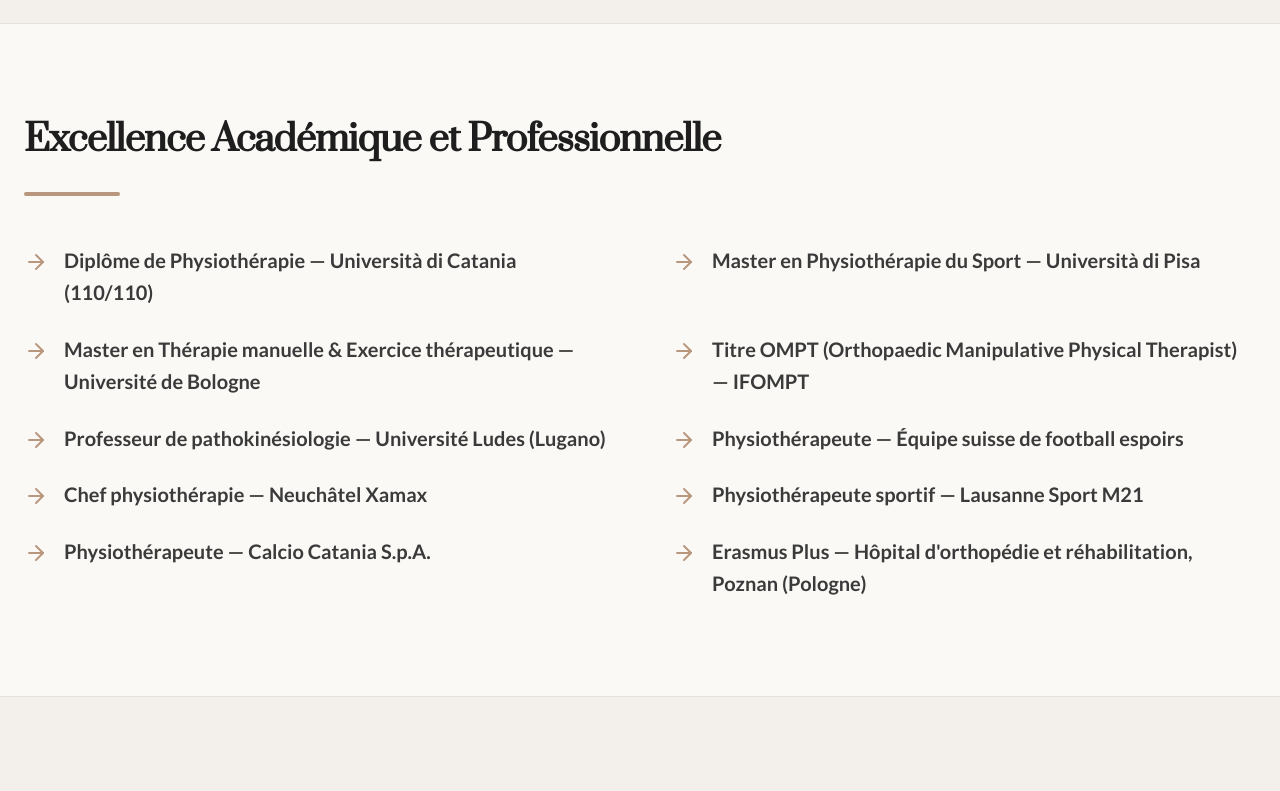
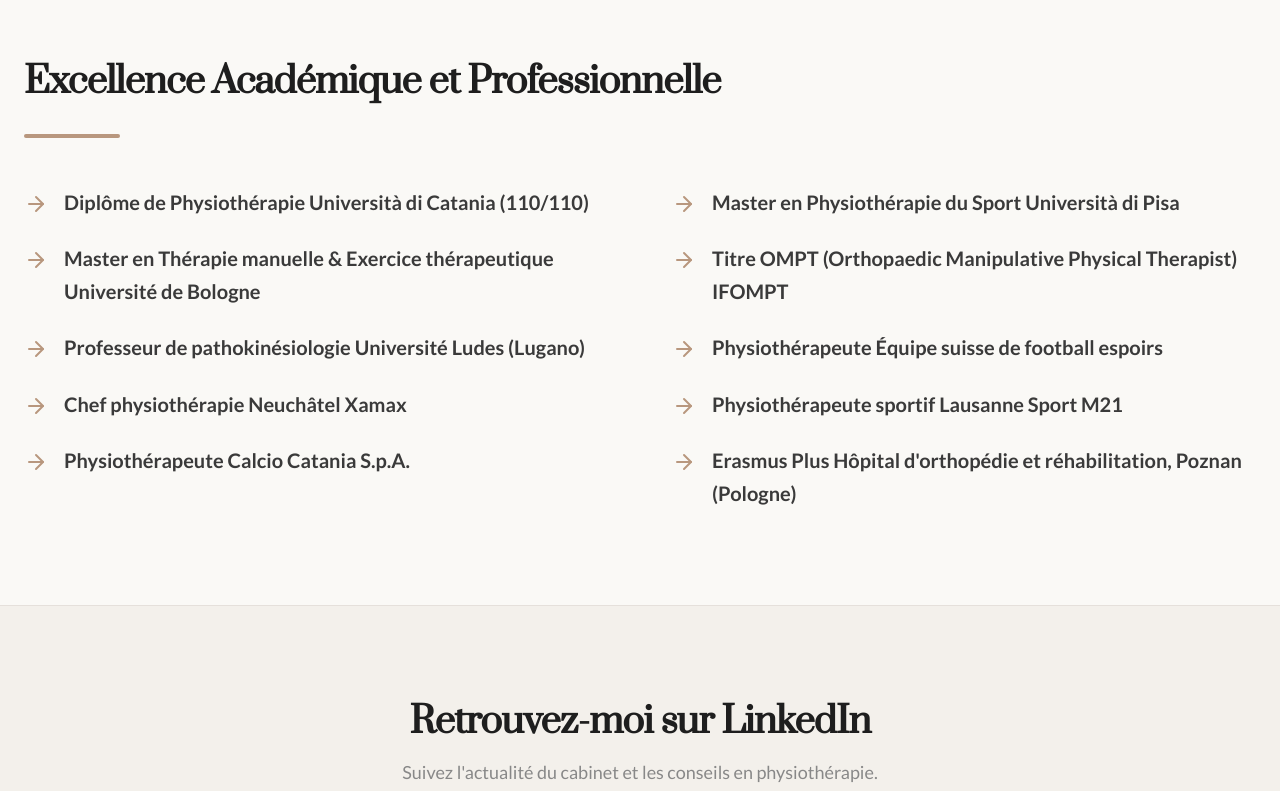
Before and after one commit to ShinUrech/physio-epalinges, a Next.js app: page /theme-4 in a window 1280 px wide. Shown: the part 5823-6614 px from the top of the page. Built offline with nearby package versions, Linux system fonts and the light colour scheme.

Commit message:
Remove separators, rename Dos→Colonne vertébrale, j'allie→je combine, remove physio_5.jpg

```diff
--- a/app/theme-4/page.tsx
+++ b/app/theme-4/page.tsx
@@ -228,7 +228,6 @@
             { type: 'video', src: '/gallery/physio_2.mp4',  alt: 'Exercice de rééducation' },
             { type: 'image', src: '/gallery/physio_4.jpg',  alt: 'Traitement – genou' },
             { type: 'video', src: '/gallery/physio_3.mp4',  alt: 'Entraînement fonctionnel' },
-            { type: 'image', src: '/gallery/physio_5.jpg',  alt: 'Traitement – épaule' },
             { type: 'video', src: '/gallery/physio_8.mp4',  alt: 'Physiothérapie sportive' },
             { type: 'image', src: '/gallery/physio_6.jpg',  alt: 'Rééducation sportive' },
             { type: 'video', src: '/gallery/physio_9.mp4',  alt: 'Récupération musculaire' },
@@ -272,34 +271,34 @@
           <div className="w-24 h-1 mb-12 rounded-full" style={{ backgroundColor: '#B8977E' }}></div>
           <div className="grid md:grid-cols-2 gap-x-16 gap-y-6 font-semibold leading-relaxed text-xl" style={{ color: '#3A3A3A' }}>
             <p className="flex items-start"><ArrowRight className="w-6 h-6 mr-4 shrink-0 mt-1.5" style={{ color: '#B8977E' }} />
-              <span>Diplôme de Physiothérapie — Università di Catania (110/110)</span>
+              <span>Diplôme de Physiothérapie Università di Catania (110/110)</span>
             </p>
             <p className="flex items-start"><ArrowRight className="w-6 h-6 mr-4 shrink-0 mt-1.5" style={{ color: '#B8977E' }} />
-              <span>Master en Physiothérapie du Sport — Università di Pisa</span>
+              <span>Master en Physiothérapie du Sport Università di Pisa</span>
             </p>
             <p className="flex items-start"><ArrowRight className="w-6 h-6 mr-4 shrink-0 mt-1.5" style={{ color: '#B8977E' }} />
-              <span>Master en Thérapie manuelle &amp; Exercice thérapeutique — Université de Bologne</span>
+              <span>Master en Thérapie manuelle &amp; Exercice thérapeutique Université de Bologne</span>
             </p>
             <p className="flex items-start"><ArrowRight className="w-6 h-6 mr-4 shrink-0 mt-1.5" style={{ color: '#B8977E' }} />
-              <span>Titre OMPT (Orthopaedic Manipulative Physical Therapist) — IFOMPT</span>
+              <span>Titre OMPT (Orthopaedic Manipulative Physical Therapist) IFOMPT</span>
             </p>
             <p className="flex items-start"><ArrowRight className="w-6 h-6 mr-4 shrink-0 mt-1.5" style={{ color: '#B8977E' }} />
-              <span>Professeur de pathokinésiologie — Université Ludes (Lugano)</span>
+              <span>Professeur de pathokinésiologie Université Ludes (Lugano)</span>
             </p>
             <p className="flex items-start"><ArrowRight className="w-6 h-6 mr-4 shrink-0 mt-1.5" style={{ color: '#B8977E' }} />
-              <span>Physiothérapeute — Équipe suisse de football espoirs</span>
+              <span>Physiothérapeute Équipe suisse de football espoirs</span>
             </p>
             <p className="flex items-start"><ArrowRight className="w-6 h-6 mr-4 shrink-0 mt-1.5" style={{ color: '#B8977E' }} />
-              <span>Chef physiothérapie — Neuchâtel Xamax</span>
+              <span>Chef physiothérapie Neuchâtel Xamax</span>
             </p>
             <p className="flex items-start"><ArrowRight className="w-6 h-6 mr-4 shrink-0 mt-1.5" style={{ color: '#B8977E' }} />
-              <span>Physiothérapeute sportif — Lausanne Sport M21</span>
+              <span>Physiothérapeute sportif Lausanne Sport M21</span>
             </p>
             <p className="flex items-start"><ArrowRight className="w-6 h-6 mr-4 shrink-0 mt-1.5" style={{ color: '#B8977E' }} />
-              <span>Physiothérapeute — Calcio Catania S.p.A.</span>
+              <span>Physiothérapeute Calcio Catania S.p.A.</span>
             </p>
             <p className="flex items-start"><ArrowRight className="w-6 h-6 mr-4 shrink-0 mt-1.5" style={{ color: '#B8977E' }} />
-              <span>Erasmus Plus — Hôpital d&apos;orthopédie et réhabilitation, Poznan (Pologne)</span>
+              <span>Erasmus Plus Hôpital d&apos;orthopédie et réhabilitation, Poznan (Pologne)</span>
             </p>
           </div>
         </div>
--- a/components/GiuseppeCostaAereSite.tsx
+++ b/components/GiuseppeCostaAereSite.tsx
@@ -119,7 +119,7 @@
             <h2 className="text-3xl md:text-5xl font-extrabold mb-8 tracking-tight font-serif" style={{ color: '#2C2C2C' }}>Expertise au plus haut niveau</h2>
             <div className="w-24 h-2 mb-10 rounded-full" style={{ backgroundColor: '#B8977E' }}></div>
             <p className="text-xl leading-relaxed mb-8 font-medium" style={{ color: '#555' }}>
-              Physiothérapeute OMPT et SPT avec plus de 11 ans d&apos;expérience, j&apos;allie thérapie manuelle orthopédique, rééducation sportive et exercice thérapeutique. Formé à l&apos;Université de Bologne et de Pise, j&apos;ai exercé auprès d&apos;athlètes professionnels au Calcio Catania, au Lausanne Sport M21, au Neuchâtel Xamax et avec l&apos;équipe suisse de football espoirs. Ma pratique intègre les techniques Maitland, Mulligan et McKenzie, le dry needling, la manipulation myofasciale Stecco, ainsi que les ondes de choc — pour un retour au sport optimal et une prise en charge complète des pathologies musculosquelettiques.
+              Physiothérapeute OMPT et SPT avec plus de 11 ans d&apos;expérience, je combine thérapie manuelle orthopédique, rééducation sportive et exercice thérapeutique. Formé à l&apos;Université de Bologne et de Pise, j&apos;ai exercé auprès d&apos;athlètes professionnels au Calcio Catania, au Lausanne Sport M21, au Neuchâtel Xamax et avec l&apos;équipe suisse de football espoirs. Ma pratique intègre les techniques Maitland, Mulligan et McKenzie, le dry needling, la manipulation myofasciale Stecco, ainsi que les ondes de choc — pour un retour au sport optimal et une prise en charge complète des pathologies musculosquelettiques.
             </p>
             <div className="grid grid-cols-1 sm:grid-cols-2 gap-x-10 gap-y-5 font-semibold text-lg" style={{ color: '#2C2C2C' }}>
               <p className="flex items-center"><ArrowRight className="w-5 h-5 mr-3.5" style={{ color: '#B8977E' }} />Thérapie manuelle OMPT</p>
@@ -201,7 +201,7 @@
         <div className="grid grid-cols-1 sm:grid-cols-2 md:grid-cols-4 gap-12 text-center">
           {[
             {
-              title: "Dos",
+              title: "Colonne vertébrale",
               desc: "Prise en charge des lombalgies, hernies discales, scolioses, douleurs dorsales chroniques et cervicalgies.",
               muscles: ['trapezius', 'upper-back', 'lower-back'],
               crop: { marginTop: -15 },
@@ -347,34 +347,34 @@
           <div className="w-24 h-2 mb-12 rounded-full" style={{ backgroundColor: '#B8977E' }}></div>
           <div className="grid md:grid-cols-2 gap-x-16 gap-y-6 font-semibold leading-relaxed text-xl" style={{ color: '#2C2C2C' }}>
             <p className="flex items-start"><ArrowRight className="w-6 h-6 mr-4 shrink-0 mt-1.5" style={{ color: '#B8977E' }} />
-              <span>Diplôme de Physiothérapie — Università di Catania (110/110)</span>
+              <span>Diplôme de Physiothérapie Università di Catania (110/110)</span>
             </p>
             <p className="flex items-start"><ArrowRight className="w-6 h-6 mr-4 shrink-0 mt-1.5" style={{ color: '#B8977E' }} />
-              <span>Master en Physiothérapie du Sport — Università di Pisa</span>
+              <span>Master en Physiothérapie du Sport Università di Pisa</span>
             </p>
             <p className="flex items-start"><ArrowRight className="w-6 h-6 mr-4 shrink-0 mt-1.5" style={{ color: '#B8977E' }} />
-              <span>Master en Thérapie manuelle &amp; Exercice thérapeutique — Université de Bologne</span>
+              <span>Master en Thérapie manuelle &amp; Exercice thérapeutique Université de Bologne</span>
             </p>
             <p className="flex items-start"><ArrowRight className="w-6 h-6 mr-4 shrink-0 mt-1.5" style={{ color: '#B8977E' }} />
-              <span>Titre OMPT (Orthopaedic Manipulative Physical Therapist) — IFOMPT</span>
+              <span>Titre OMPT (Orthopaedic Manipulative Physical Therapist) IFOMPT</span>
             </p>
             <p className="flex items-start"><ArrowRight className="w-6 h-6 mr-4 shrink-0 mt-1.5" style={{ color: '#B8977E' }} />
-              <span>Professeur de pathokinésiologie — Université Ludes (Lugano)</span>
+              <span>Professeur de pathokinésiologie Université Ludes (Lugano)</span>
             </p>
             <p className="flex items-start"><ArrowRight className="w-6 h-6 mr-4 shrink-0 mt-1.5" style={{ color: '#B8977E' }} />
-              <span>Physiothérapeute — Équipe suisse de football espoirs</span>
+              <span>Physiothérapeute Équipe suisse de football espoirs</span>
             </p>
             <p className="flex items-start"><ArrowRight className="w-6 h-6 mr-4 shrink-0 mt-1.5" style={{ color: '#B8977E' }} />
-              <span>Chef physiothérapie — Neuchâtel Xamax</span>
+              <span>Chef physiothérapie Neuchâtel Xamax</span>
             </p>
             <p className="flex items-start"><ArrowRight className="w-6 h-6 mr-4 shrink-0 mt-1.5" style={{ color: '#B8977E' }} />
-              <span>Physiothérapeute sportif — Lausanne Sport M21</span>
+              <span>Physiothérapeute sportif Lausanne Sport M21</span>
             </p>
             <p className="flex items-start"><ArrowRight className="w-6 h-6 mr-4 shrink-0 mt-1.5" style={{ color: '#B8977E' }} />
-              <span>Physiothérapeute — Calcio Catania S.p.A.</span>
+              <span>Physiothérapeute Calcio Catania S.p.A.</span>
             </p>
             <p className="flex items-start"><ArrowRight className="w-6 h-6 mr-4 shrink-0 mt-1.5" style={{ color: '#B8977E' }} />
-              <span>Erasmus Plus — Hôpital d&apos;orthopédie et réhabilitation, Poznan (Pologne)</span>
+              <span>Erasmus Plus Hôpital d&apos;orthopédie et réhabilitation, Poznan (Pologne)</span>
             </p>
           </div>
         </div>
@@ -394,7 +394,6 @@
             { type: 'video', src: '/gallery/physio_2.mp4',  alt: 'Exercice de rééducation' },
             { type: 'image', src: '/gallery/physio_4.jpg',  alt: 'Traitement – genou' },
             { type: 'video', src: '/gallery/physio_3.mp4',  alt: 'Entraînement fonctionnel' },
-            { type: 'image', src: '/gallery/physio_5.jpg',  alt: 'Traitement – épaule' },
             { type: 'video', src: '/gallery/physio_8.mp4',  alt: 'Physiothérapie sportive' },
             { type: 'image', src: '/gallery/physio_6.jpg',  alt: 'Rééducation sportive' },
             { type: 'video', src: '/gallery/physio_9.mp4',  alt: 'Récupération musculaire' },
```
